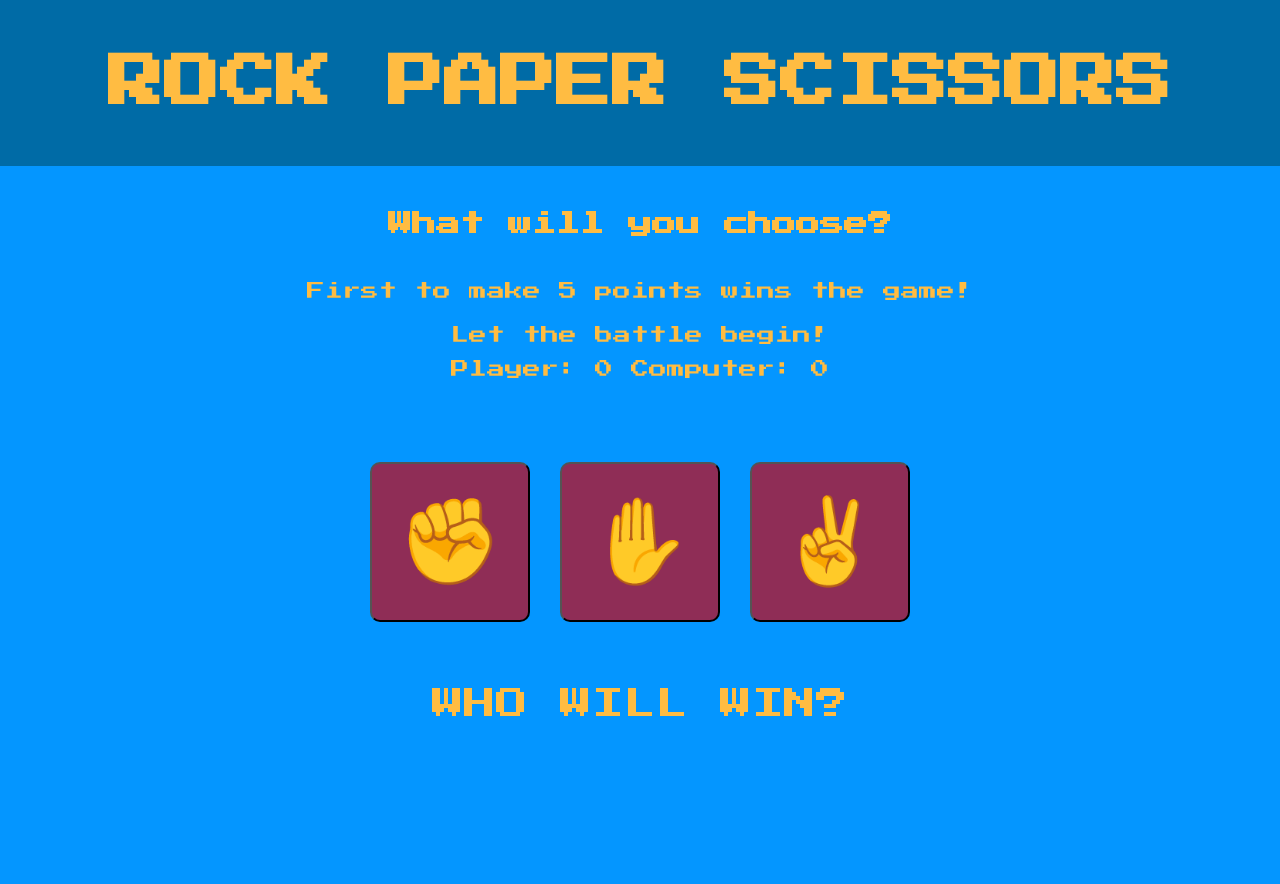
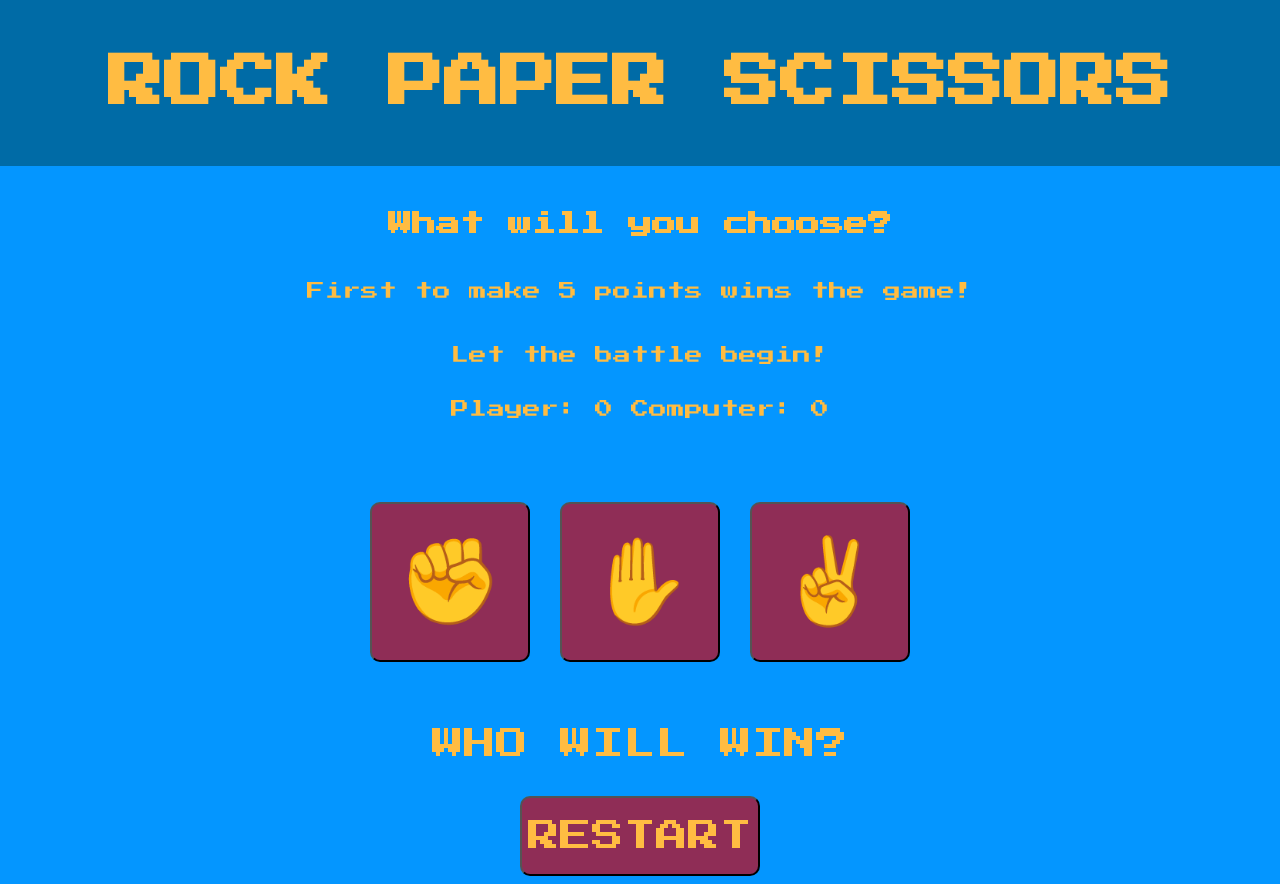
Before and after one commit to AdriaTM/Rock-Paper-Scissors, a plain HTML site: page index.html in a window 1280 px wide. Before the commit the page ends 800 px from the top, so only its background shows below. Drawn offline with Linux system fonts and the light colour scheme.

Commit message:
Added a restart button Added a button that restarts the score and the game

```diff
--- a/app.js
+++ b/app.js
@@ -4,6 +4,7 @@ let player = 0;
 const rockChoice = document.getElementById("rockBtn");
 const paperChoice = document.getElementById("paperBtn");
 const scissorsChoice = document.getElementById("scissorsBtn");
+const restart = document.getElementById("restartBtn");
 const scoreboard = document.querySelector('.scoreboard');
 const win = document.querySelector('.winnerScreen');
 const div = document.createElement('div');
@@ -20,6 +21,16 @@ scoreboard.appendChild(score);
 rockChoice.addEventListener('click', () => handleClick('ROCK'));
 paperChoice.addEventListener('click', () => handleClick('PAPER'));
 scissorsChoice.addEventListener('click', () => handleClick('SCISSORS'));
+restart.addEventListener('click', () => initial());
+
+
+function initial() {
+    computer = 0;
+    player = 0;
+    div.textContent = "Let the battle begin!";
+    score.textContent = "Player: " + player + " Computer: " + computer;
+    win.textContent = "WHO WILL WIN?";
+}
 
 function getComputerChoice() {
     let random = Math.floor(Math.random() * 3);
--- a/index.html
+++ b/index.html
@@ -25,6 +25,9 @@
             <button id="scissorsBtn">&#9996</button>
         </div>
         <div class="winnerScreen">WHO WILL WIN?</div>
+        <div class="restart">
+            <button id="restartBtn">RESTART</button>
+        </div>
     </main>
     <script src="app.js" type="text/javascript"></script>
 </body>
--- a/styles.css
+++ b/styles.css
@@ -3,7 +3,15 @@ body {
     margin: 0;
 }
 
-button {
+div {
+    margin-top: 20px;
+    font-size: 18px;
+}
+
+#rockBtn,
+#paperBtn,
+#scissorsBtn,
+#restartBtn {
     height: 160px;
     width: 160px;
     border-radius: 10px;
@@ -13,7 +21,23 @@ button {
     transition: background-color .3s;
 }
 
-button:hover {
+.restart {
+    display: flex;
+    justify-content: center;
+}
+
+#restartBtn {
+    height: 80px;
+    width: 240px;
+    font-size: 32px;
+    font-family: 'Press Start 2P', cursive;
+    color: #ffbc42;
+}
+
+#rockBtn:hover,
+#scissorsBtn:hover,
+#paperBtn:hover,
+#restartBtn:hover {
     cursor: pointer;
     background-color: #d81159;
 }
@@ -61,7 +85,3 @@ div {
 h2 {
     font-size: 24px;
 }
-
-div {
-    font-size: 18px;
-}
```
